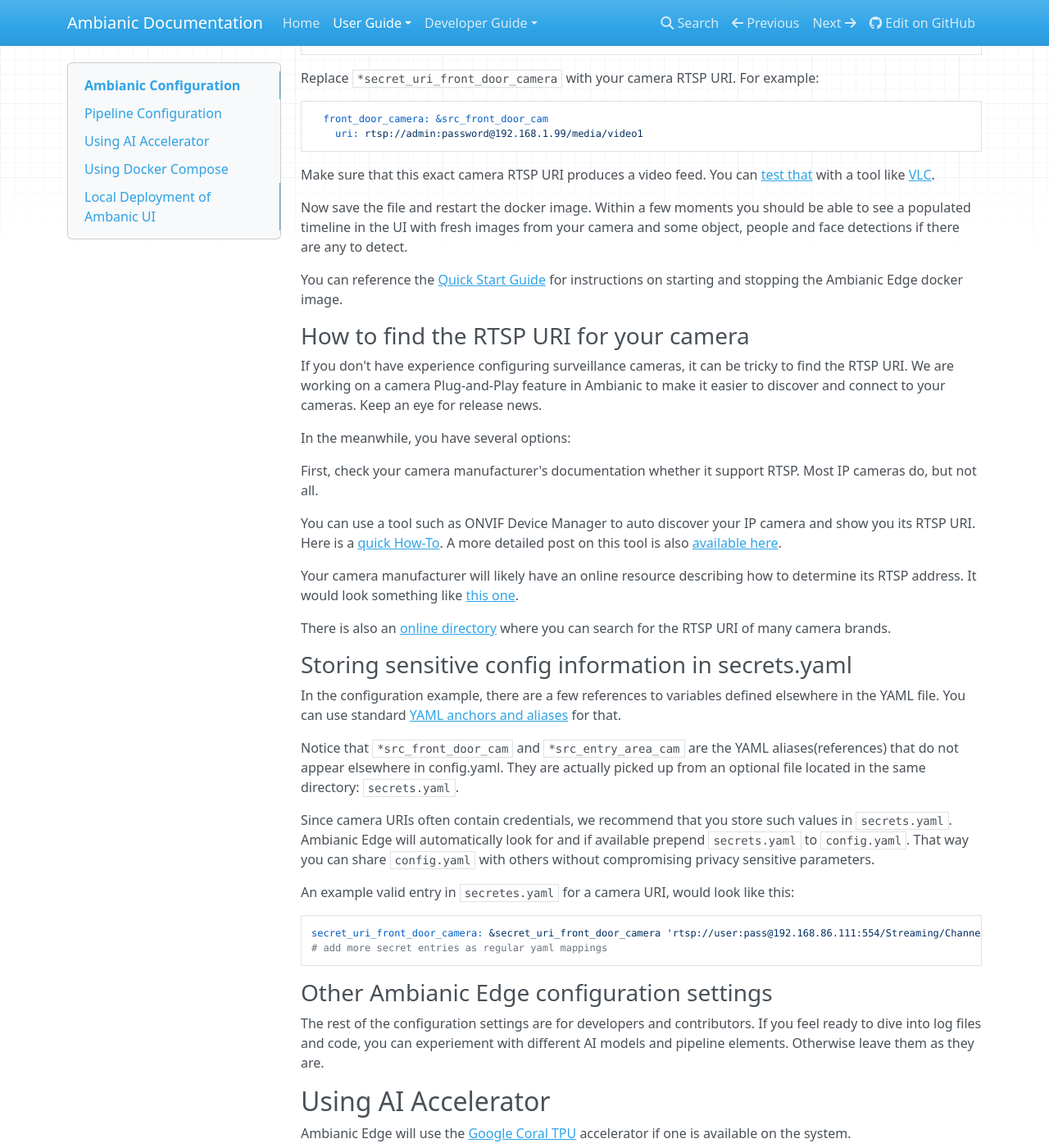
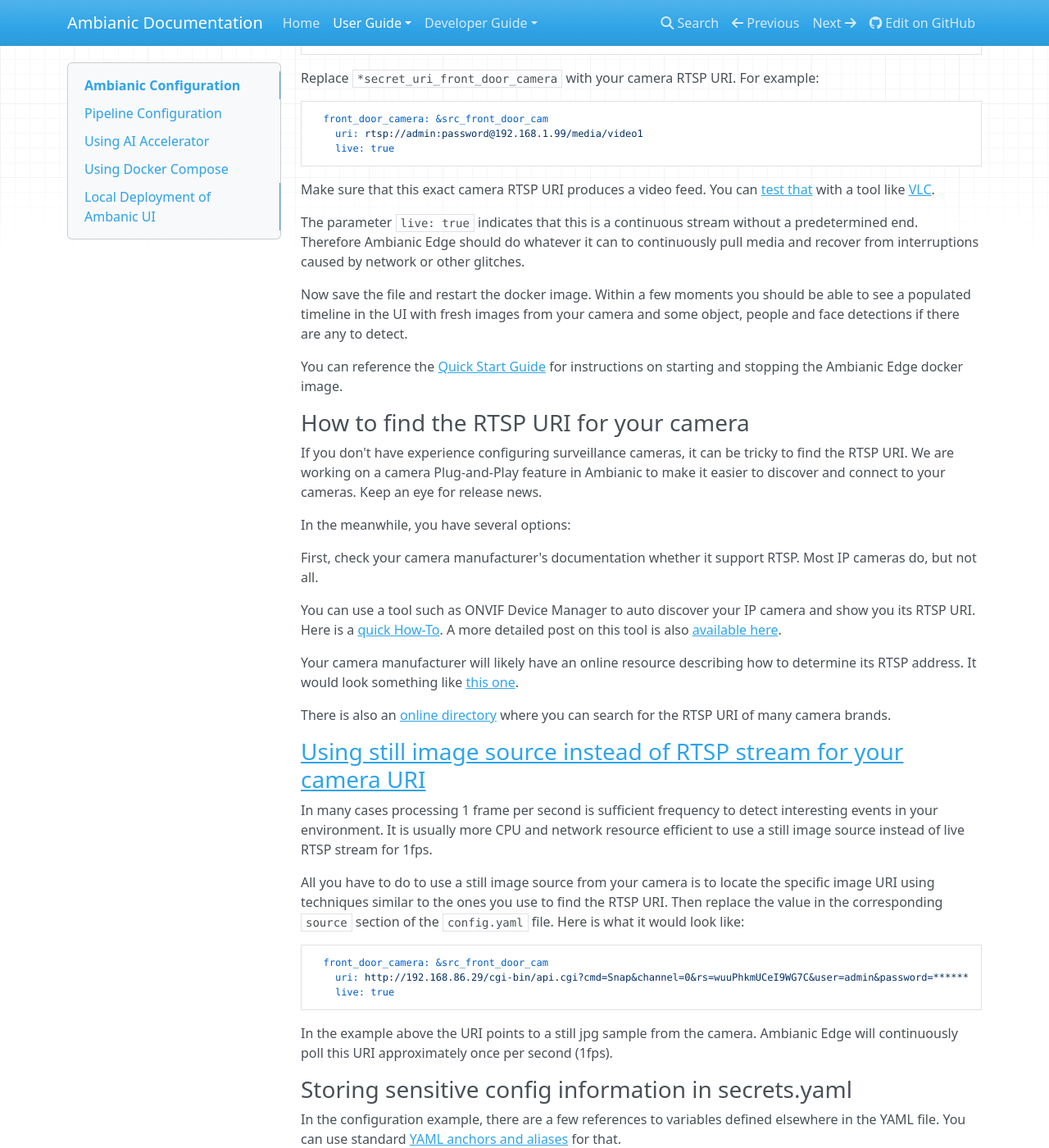
Before and after one commit to ambianic/ambianic-docs, an MkDocs documentation site: the page built from docs-md/users/configure.md, in a window 1280 px wide and 1400 px high, scrolled down 2422 px. Shown: the whole window at 82% size. Built offline with MkDocs 1.6.1, drawn with Linux system fonts in a browser that asks for light colours; nearby versions of some CDN libraries.

Commit message:
docs: using still image source

````diff
--- a/docs-md/users/configure.md
+++ b/docs-md/users/configure.md
@@ -151,9 +151,12 @@
 ```
   front_door_camera: &src_front_door_cam
     uri: rtsp://admin:password@192.168.1.99/media/video1
+    live: true
 ```
 
 Make sure that this exact camera RTSP URI produces a video feed. You can [test that](https://www.unifore.net/ip-video-surveillance/how-to-play-rtsp-video-stream-of-ip-cameras-on-vlc-player-quicktime-player.html) with a tool like [VLC](https://www.videolan.org/).
+
+The parameter `live: true` indicates that this is a continuous stream without a predetermined end. Therefore Ambianic Edge should do whatever it can to continuously pull media and recover from interruptions caused by network or other glitches.
 
 Now save the file and restart the docker image. Within a few moments you should be able to see a populated timeline in the UI with fresh images from your camera and some object, people and face detections if there are any to detect.
 
@@ -172,6 +175,20 @@
 Your camera manufacturer will likely have an online resource describing how to determine its RTSP address. It would look something like [this one](https://reolink.com/wp-content/uploads/2017/01/Reolink-CGI-command-v1.61.pdf).
 
 There is also an [online directory](https://security.world/rtsp/) where you can search for the RTSP URI of many camera brands.
+
+### [Using still image source instead of RTSP stream for your camera URI](#still-image-source)
+
+In many cases processing 1 frame per second is sufficient frequency to detect interesting events in your environment. It is usually more CPU and network resource efficient to use a still image source instead of live RTSP stream for 1fps.
+
+All you have to do to use a still image source from your camera is to locate the specific image URI using techniques similar to the ones you use to find the RTSP URI. Then replace the value in the corresponding `source` section of the `config.yaml` file. Here is what it would look like:
+
+```
+  front_door_camera: &src_front_door_cam
+    uri: http://192.168.86.29/cgi-bin/api.cgi?cmd=Snap&channel=0&rs=wuuPhkmUCeI9WG7C&user=admin&password=******
+    live: true
+```
+
+In the example above the URI points to a still jpg sample from the camera. Ambianic Edge will continuously poll this URI approximately once per second (1fps).
 
 ### Storing sensitive config information in secrets.yaml
 
````
